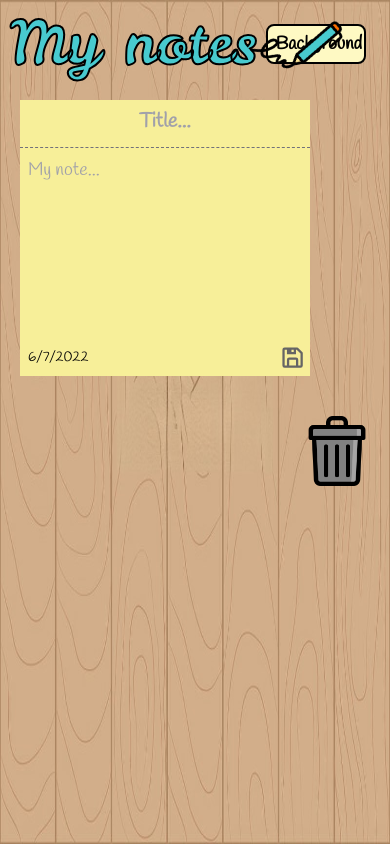
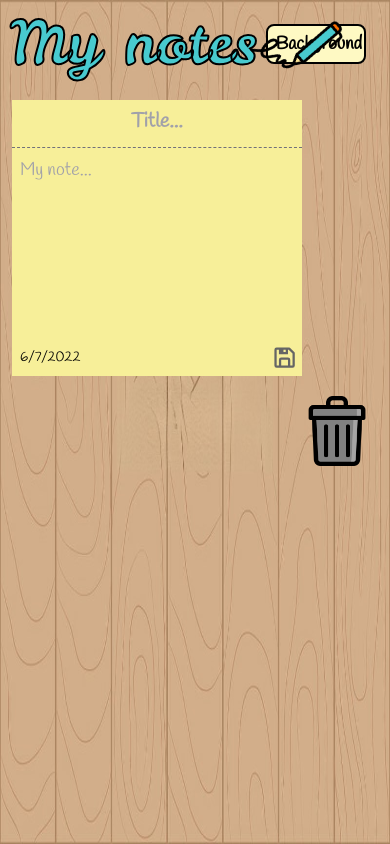
Before and after one commit to lavilladaa/Post-it-App, a React (Create React App) app: page / in a window 390 px wide. Built offline with nearby package versions, Linux system fonts and the light colour scheme; the HTML template or start-up script is replaced by a standard one; a web font is replaced by a local one.

Commit message:
Tailwind config with sm and xl responsive design for the footer

```diff
--- a/src/components/home/Footer.jsx
+++ b/src/components/home/Footer.jsx
@@ -22,7 +22,11 @@ export default function Footer() {
       {/* to know if there are any postit deleted */}
       {length > 0 ? (
         <footer
-          className={notesList.length > 3 ? 'footer pos-rel' : 'footer pos-fix'}
+          className={
+            notesList.length > 3
+              ? 'footer xl:relative'
+              : 'footer xl:fixed md:relative'
+          }
         >
           <Link to='/trash'>
             <button
@@ -37,7 +41,11 @@ export default function Footer() {
         </footer>
       ) : (
         <footer
-          className={notesList.length > 3 ? 'footer pos-rel' : 'footer pos-fix'}
+          className={
+            notesList.length > 3
+              ? 'footer xl:relative'
+              : 'footer xl:fixed md:relative'
+          }
         >
           <button
             className='border-none bg-transparent mr-3.5 cursor-pointer'
--- a/src/components/trash/FooterTrash.jsx
+++ b/src/components/trash/FooterTrash.jsx
@@ -25,6 +25,7 @@ export default function FooterTrash() {
       if (result.isConfirmed) {
         dispatch(deletePostitsDef());
         // Swal.fire('The trash has been emptied', '', 'success');
+
         window.location = '/';
       }
     });
@@ -32,7 +33,11 @@ export default function FooterTrash() {
 
   return (
     <footer
-      className={deletedList.length > 4 ? 'footer pos-rel' : 'footer pos-fix'}
+      className={
+        deletedList.length > 4
+          ? 'footer xl:relative'
+          : 'footer xl:fixed md:relative'
+      }
     >
       <button
         className='border-none bg-transparent mr-3.5 cursor-pointer'
--- a/src/index.css
+++ b/src/index.css
@@ -53,7 +53,7 @@ it is necessary to define first this*/
 }
 
 .notes-list {
-  @apply grid gap-8 m-auto pl-5 pr-2.5 pb-10 grid-cols-290;
+  @apply grid gap-8 m-auto px-3 pb-5 grid-cols-290;
 }
 
 .count-outline {
@@ -73,7 +73,7 @@ it is necessary to define first this*/
 }
 
 .footer {
-  @apply text-right w-full px-1 pb-2 bottom-0;
+  @apply text-right w-full pr-1 pb-2 bottom-0;
 }
 
 .pos-rel {
@@ -93,9 +93,9 @@ it is necessary to define first this*/
 }
 
 /* To make the media query works in Heroku url is used the "only":*/
-@media only screen and (max-device-width: 740px) {
+@media only screen and (max-device-width: 768px) {
   .notes-list {
-    @apply block pb-5;
+    @apply block;
   }
 
   .postit-container {
@@ -118,18 +118,11 @@ it is necessary to define first this*/
     @apply mb-24;
   }
 
-  .footer {
+  /*.footer {
     @apply text-right w-full px-1 pb-2 bottom-0 mt-5;
-  }
+  }*/
 
   .mr-date-deleted {
     @apply mr-28;
   }
 }
-@media only screen and (max-device-width: 1200px) {
-  /* for the mobile screen the position of the footer should be always relative
-  to avoid the contact with the post-its */
-  .pos-fix {
-    @apply relative;
-  }
-}
```
